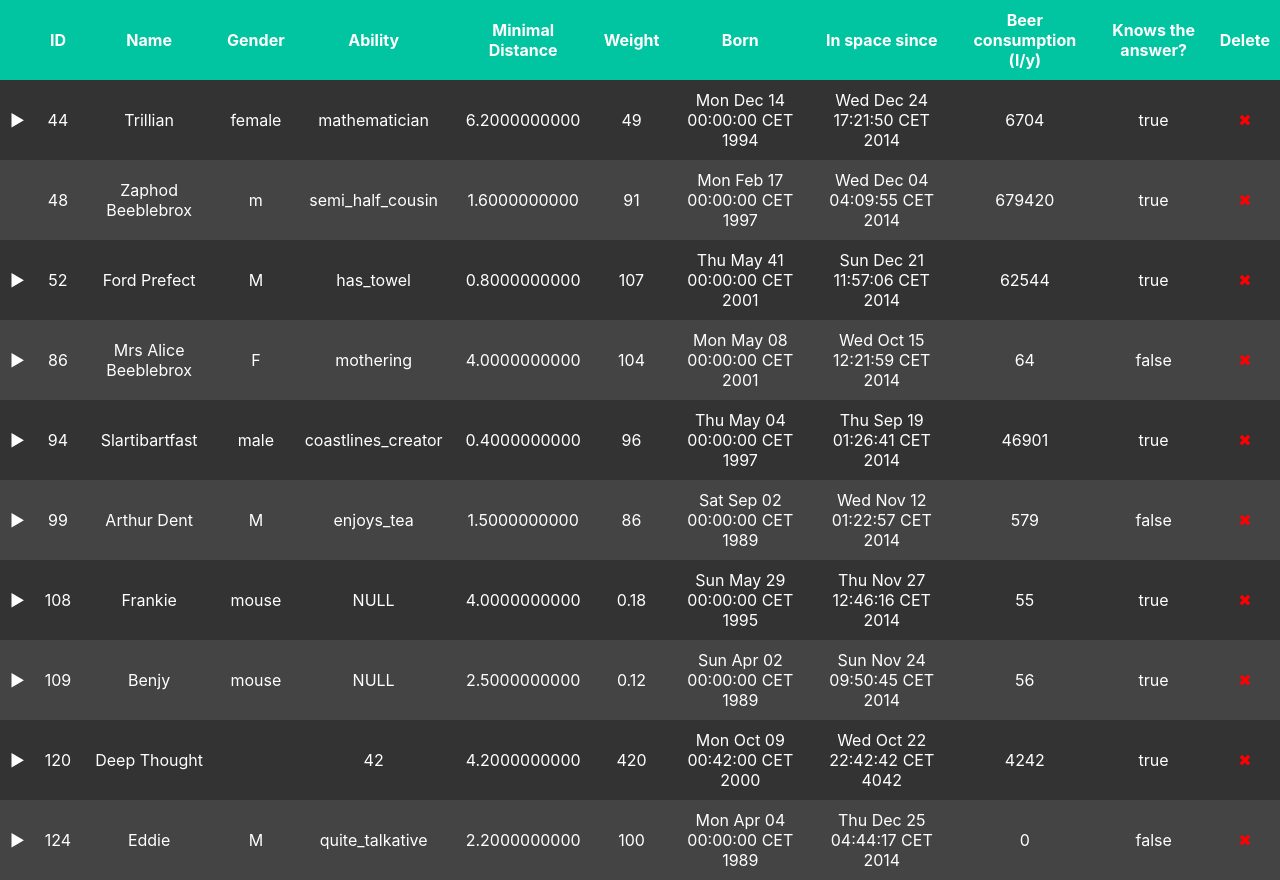
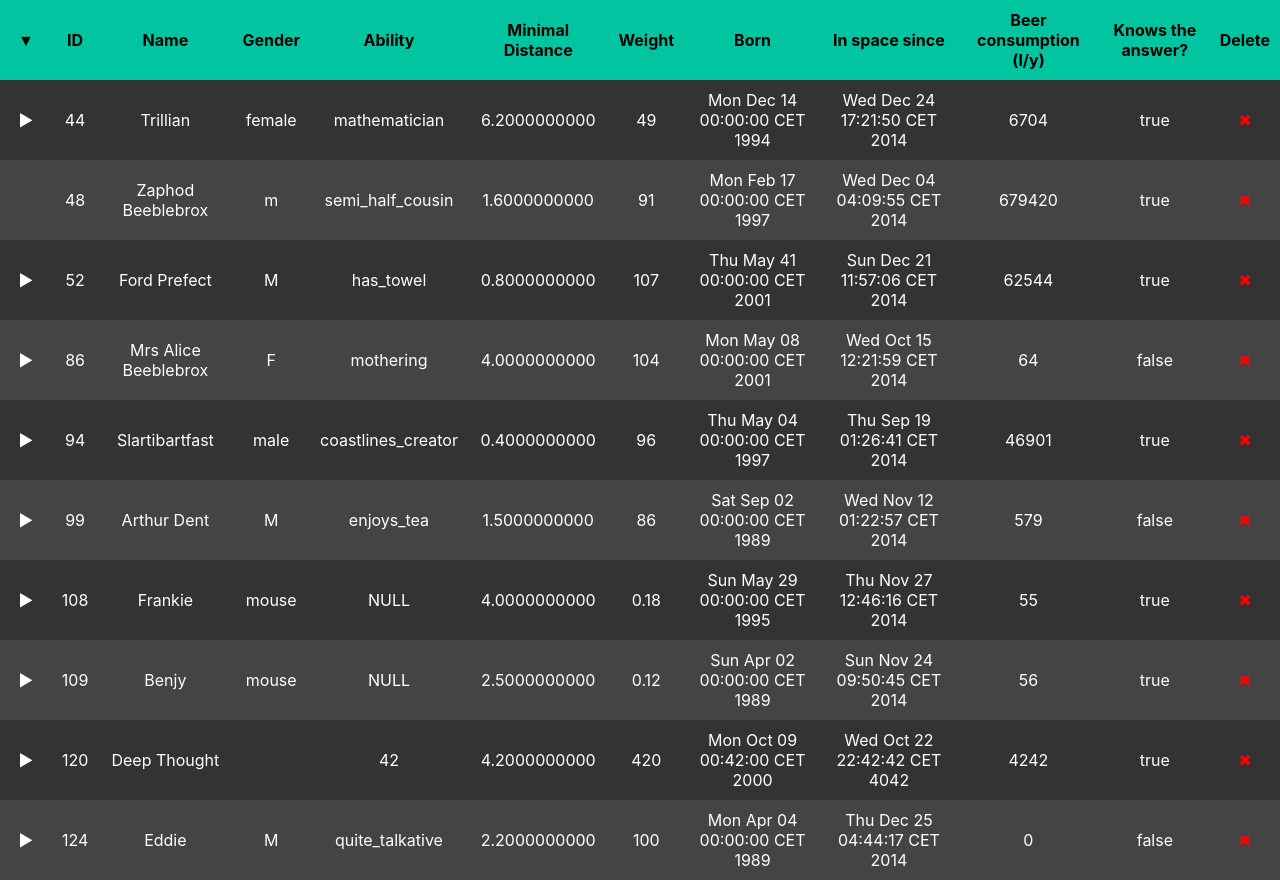
Before and after one commit to AdamVavro/Hierarchy-table, a React (Create React App) app: page / in a window 1280 px wide. Built offline with nearby package versions, Linux system fonts and the light colour scheme.

Commit message:
expand/collapse button

```diff
--- a/src/components/Table.tsx
+++ b/src/components/Table.tsx
@@ -1,8 +1,8 @@
-import React, { useState, useEffect } from "react";
+import React, { useState } from "react";
 import "./../styles/table.css";
 import Row from "./TableRow";
-import exampleData from "../data/exampleData.json"; // Sem importujeme JSON
-import { GenericDataItem } from "../types"; // Importujeme interface
+import exampleData from "../data/exampleData.json";
+import { GenericDataItem } from "../types";
 
 const transformData = (data: any[]): GenericDataItem[] => {
   const parseItem = (item: any): GenericDataItem => ({
@@ -13,13 +13,11 @@ const transformData = (data: any[]): GenericDataItem[] => {
 
   const extractChildren = (childrenObj: any): GenericDataItem[] => {
     if (!childrenObj) return [];
-
     return Object.values(childrenObj).flatMap((rel: any) =>
       rel.records.map(parseItem)
     );
   };
 
-  // Odstráni duplicity podľa ID (ponechá prvý výskyt)
   const uniqueDataById = (items: any[]) => {
     const seen = new Set();
     return items.filter((item) => {
@@ -33,12 +31,10 @@ const transformData = (data: any[]): GenericDataItem[] => {
   return uniqueDataById(data).map(parseItem);
 };
 
-
-
 const Table: React.FC = () => {
   const [data, setData] = useState<GenericDataItem[]>(transformData(exampleData));
+  const [expandAll, setExpandAll] = useState(false);
 
-  // Rekurzívne odstráni položku aj všetky jej potomky
   const handleDelete = (id: number) => {
     const deleteRecursive = (items: GenericDataItem[]): GenericDataItem[] => {
       return items
@@ -52,11 +48,23 @@ const Table: React.FC = () => {
     setData((prevData) => deleteRecursive(prevData));
   };
 
+  const toggleExpandAll = () => {
+    setExpandAll((prev) => !prev);
+  };
+
   return (
     <table className="custom-table">
       <thead>
         <tr>
-          <th></th>
+          <th>
+            <button
+              className="expand-collapse-btn"
+              onClick={toggleExpandAll}
+              title={expandAll ? "Collapse All" : "Expand All"}
+            >
+              {expandAll ? "▲" : "▼"}
+            </button>
+          </th>
           <th>ID</th>
           <th>Name</th>
           <th>Gender</th>
@@ -71,13 +79,19 @@ const Table: React.FC = () => {
         </tr>
       </thead>
       <tbody>
-          {data.map((item: GenericDataItem, index: number) => (
-          <Row key={`${item.id}-0`} item={item} onDelete={handleDelete} depth={0} rowIndex={index}/>
+        {data.map((item, index) => (
+          <Row
+            key={`${item.id}-0`}
+            item={item}
+            onDelete={handleDelete}
+            depth={0}
+            rowIndex={index}
+            expandAll={expandAll}
+          />
         ))}
       </tbody>
     </table>
   );
 };
 
-
 export default Table;
--- a/src/components/TableRow.tsx
+++ b/src/components/TableRow.tsx
@@ -1,18 +1,24 @@
-import React, { useState } from "react";
-import { RowProps } from "../types"; // Importujeme interface
+import React, { useState, useEffect } from "react";
+import { RowProps } from "../types";
 
-const Row: React.FC<RowProps> = ({ item, onDelete, depth, rowIndex }) => {
+const Row: React.FC<RowProps> = ({ item, onDelete, depth, rowIndex, expandAll }) => {
   const [expanded, setExpanded] = useState(false);
+
+  useEffect(() => {
+    setExpanded(expandAll);
+  }, [expandAll]);
 
   const dataEntries = Object.entries(item.data);
   const hasChildren = item.children.length > 0;
-
   const rowClass = rowIndex % 2 === 0 ? "even-row" : "odd-row";
 
   return (
     <>
       <tr className={`parent-row ${rowClass}`}>
-        <td onClick={() => hasChildren && setExpanded(!expanded)} style={{ cursor: hasChildren ? "pointer" : "default" }}>
+        <td
+          onClick={() => hasChildren && setExpanded(!expanded)}
+          style={{ cursor: hasChildren ? "pointer" : "default" }}
+        >
           {hasChildren ? (expanded ? "▼" : "▶") : ""}
         </td>
         {dataEntries.map(([key, value]) => (
@@ -21,7 +27,7 @@ const Row: React.FC<RowProps> = ({ item, onDelete, depth, rowIndex }) => {
         <td className="delete-btn" onClick={() => onDelete(item.id)}>✖</td>
       </tr>
 
-      {expanded && item.children.length > 0 && (
+      {expanded && hasChildren && (
         <tr className={`child-row ${rowClass}`}>
           <td colSpan={dataEntries.length + 2}>
             <table className={rowClass}>
@@ -36,7 +42,14 @@ const Row: React.FC<RowProps> = ({ item, onDelete, depth, rowIndex }) => {
               </thead>
               <tbody>
                 {item.children.map((child, idx) => (
-                  <Row key={`${child.id}-${depth + 1}-${idx}`} item={child} onDelete={onDelete} depth={depth + 1} rowIndex={rowIndex} />
+                  <Row
+                    key={`${child.id}-${depth + 1}-${idx}`}
+                    item={child}
+                    onDelete={onDelete}
+                    depth={depth + 1}
+                    rowIndex={rowIndex}
+                    expandAll={expandAll}
+                  />
                 ))}
               </tbody>
             </table>
@@ -47,6 +60,4 @@ const Row: React.FC<RowProps> = ({ item, onDelete, depth, rowIndex }) => {
   );
 };
 
-
-
 export default Row;
--- a/src/styles/table.css
+++ b/src/styles/table.css
@@ -1,8 +1,16 @@
+body {
+  background-color: #1e1e1e;
+}
+
 .custom-table {
   width: 100%;
   border-collapse: collapse;
   background-color: #222;
   color: white;
+}
+
+.custom-table thead {
+  color:black
 }
 
 .custom-table th, .custom-table td {
@@ -44,18 +52,18 @@
   background-color: #00c5a0;
 }
 
-/* Odstráni border medzi stĺpcami hlavičky vo vnorených tabuľkách */
-.child-row table thead th {
-  border-right: none;
-  border-left: none;
-}
-
-/* Pre istotu vypneme aj border medzi bunkami v týchto tabuľkách */
-.child-row table {
+ .child-row table {
   border-collapse: collapse;
 }
 
-.child-row table th,
-.child-row table td {
+.expand-collapse-btn {
+  background-color: #00c5a0;
+  color: black;
   border: none;
+  cursor: pointer;
+  font-size: 1rem;
+  padding: 0.3rem 0.5rem 0.2rem 0.5rem;
 }
+.expand-collapse-btn:hover {
+  color: white;
+}
--- a/src/types.ts
+++ b/src/types.ts
@@ -9,4 +9,5 @@ export interface RowProps {
   onDelete: (id: number) => void;
   depth: number;
   rowIndex: number;
+  expandAll: boolean;
 }
```
